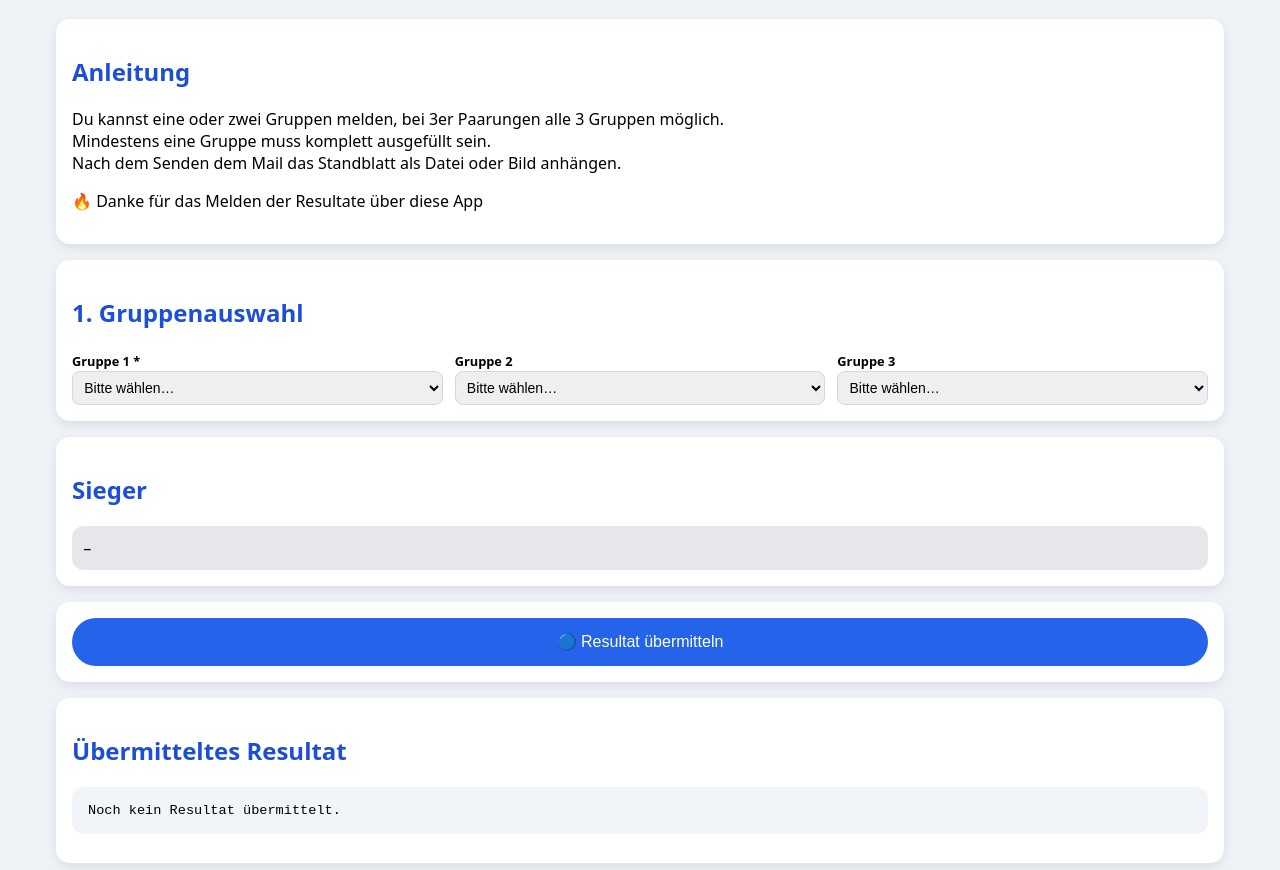
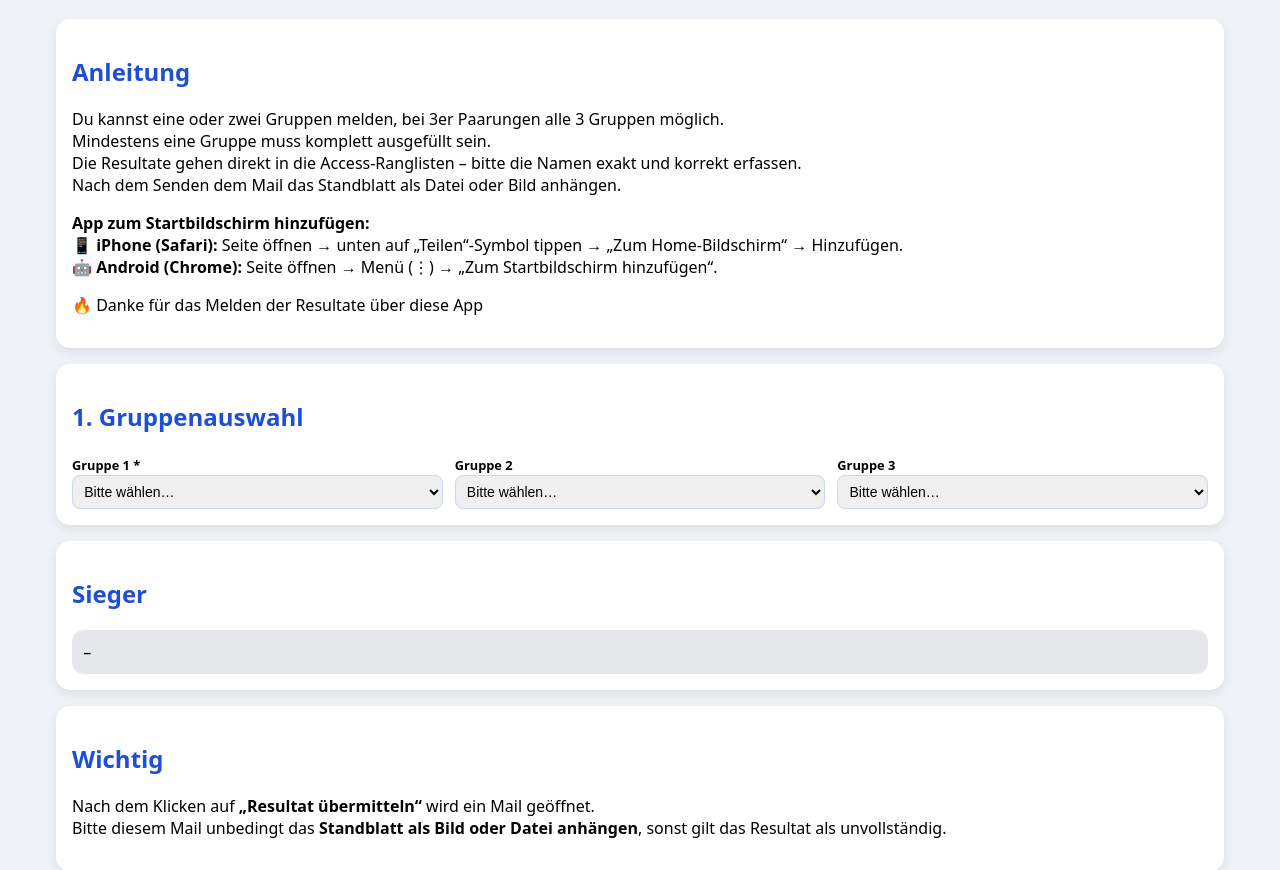
Before and after one commit to thomannpeter-ctrl/Pistolen-App, a plain HTML site: page index.html in a window 1280 px wide. Shown: the part 83-953 px from the top of the page. Drawn offline with Linux system fonts and the light colour scheme.

Commit message:
Enhance instructions and result submission process

```diff
--- a/index.html
+++ b/index.html
@@ -39,8 +39,16 @@ pre{white-space:pre-wrap;font-size:.85rem;background:#f1f5f9;padding:1rem;border
 <p>
 Du kannst eine oder zwei Gruppen melden, bei 3er Paarungen alle 3 Gruppen möglich.<br>
 Mindestens eine Gruppe muss komplett ausgefüllt sein.<br>
+Die Resultate gehen direkt in die Access-Ranglisten – bitte die Namen exakt und korrekt erfassen.<br>
 Nach dem Senden dem Mail das Standblatt als Datei oder Bild anhängen.
 </p>
+
+<p>
+<b>App zum Startbildschirm hinzufügen:</b><br>
+📱 <b>iPhone (Safari):</b> Seite öffnen → unten auf „Teilen“-Symbol tippen → „Zum Home-Bildschirm“ → Hinzufügen.<br>
+🤖 <b>Android (Chrome):</b> Seite öffnen → Menü (⋮) → „Zum Startbildschirm hinzufügen“.
+</p>
+
 <p>🔥 Danke für das Melden der Resultate über diese App</p>
 </div>
 
@@ -58,6 +66,15 @@ Nach dem Senden dem Mail das Standblatt als Datei oder Bild anhängen.
 <div class="card">
 <h2>Sieger</h2>
 <div id="winner" class="winner-none">–</div>
+</div>
+
+<div class="card">
+<h2>Wichtig</h2>
+<p>
+Nach dem Klicken auf <b>„Resultat übermitteln“</b> wird ein Mail geöffnet.<br>
+Bitte diesem Mail unbedingt das <b>Standblatt als Bild oder Datei anhängen</b>,
+sonst gilt das Resultat als unvollständig.
+</p>
 </div>
 
 <div class="card">
@@ -166,7 +183,18 @@ function calcWinner(){
  winner.innerHTML = html;
 }
 
+function isGroupComplete(g){
+ return g.rows.every(r => r.n && r.y && r.g && r.r);
+}
+
 function submitResult(){
+
+ const hasComplete = Object.values(state).some(g => isGroupComplete(g));
+ if(!hasComplete){
+  alert("Es kann nur gesendet werden, wenn mindestens eine Gruppe vollständig ausgefüllt ist.\nNicht alle Felder sind ausgefüllt.");
+  return;
+ }
+
  let mailText = "PISTOLEN AMTSCUP – RESULTAT\n\n";
  let payload = [];
 
@@ -177,11 +205,7 @@ function submitResult(){
   g.rows.forEach((r,i)=>{
    if(r.n || r.r){
     mailText +=
-     (i+1)+"; "+
-     (r.n||"")+"; "+
-     (r.y||"")+"; "+
-     (r.g||"")+"; "+
-     (r.r||"0")+"\n";
+     (i+1)+"; "+(r.n||"")+"; "+(r.y||"")+"; "+(r.g||"")+"; "+(r.r||"0")+"\n";
     payload.push({
       gruppe:g.name,
       nr:i+1,
```
